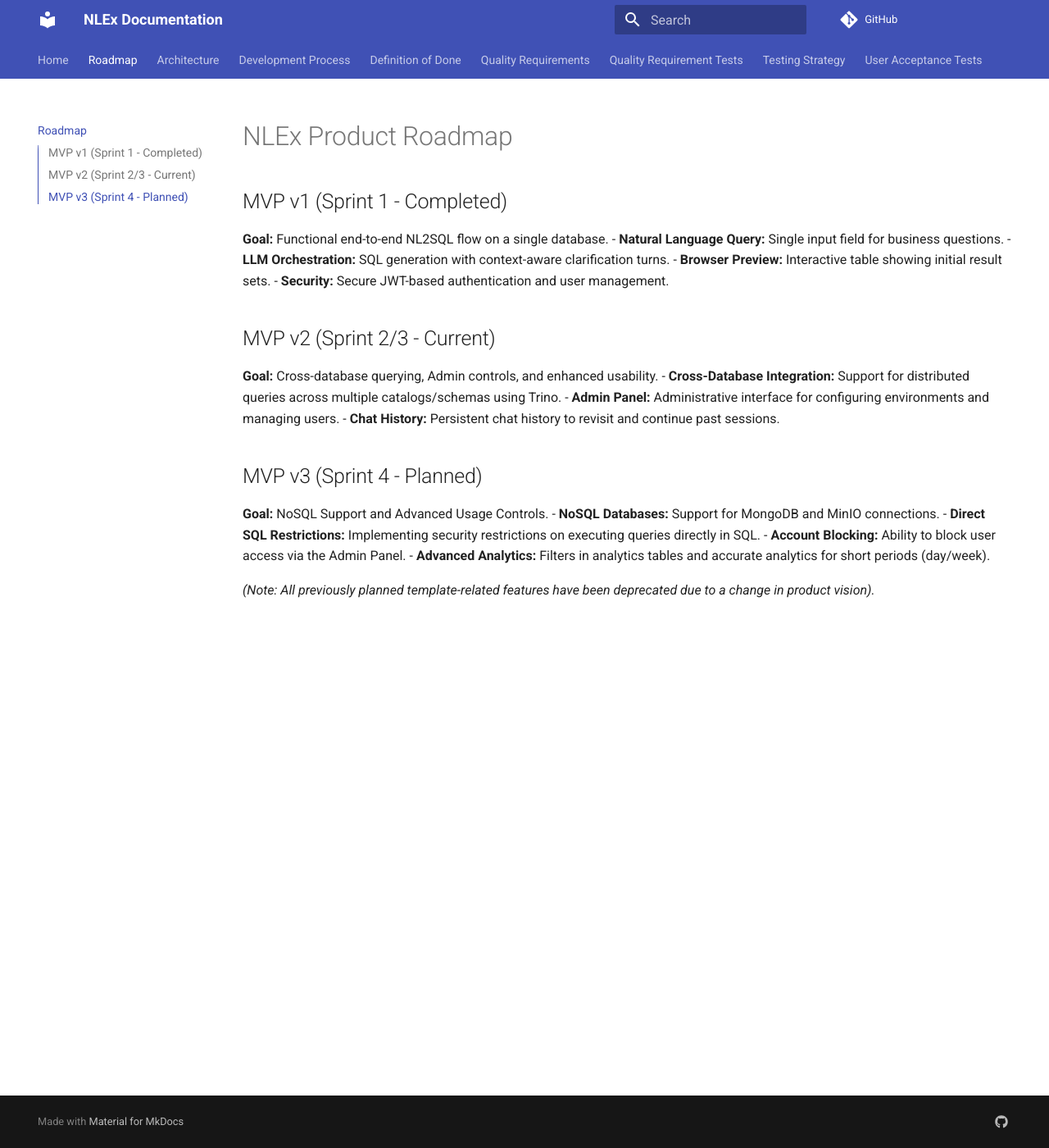
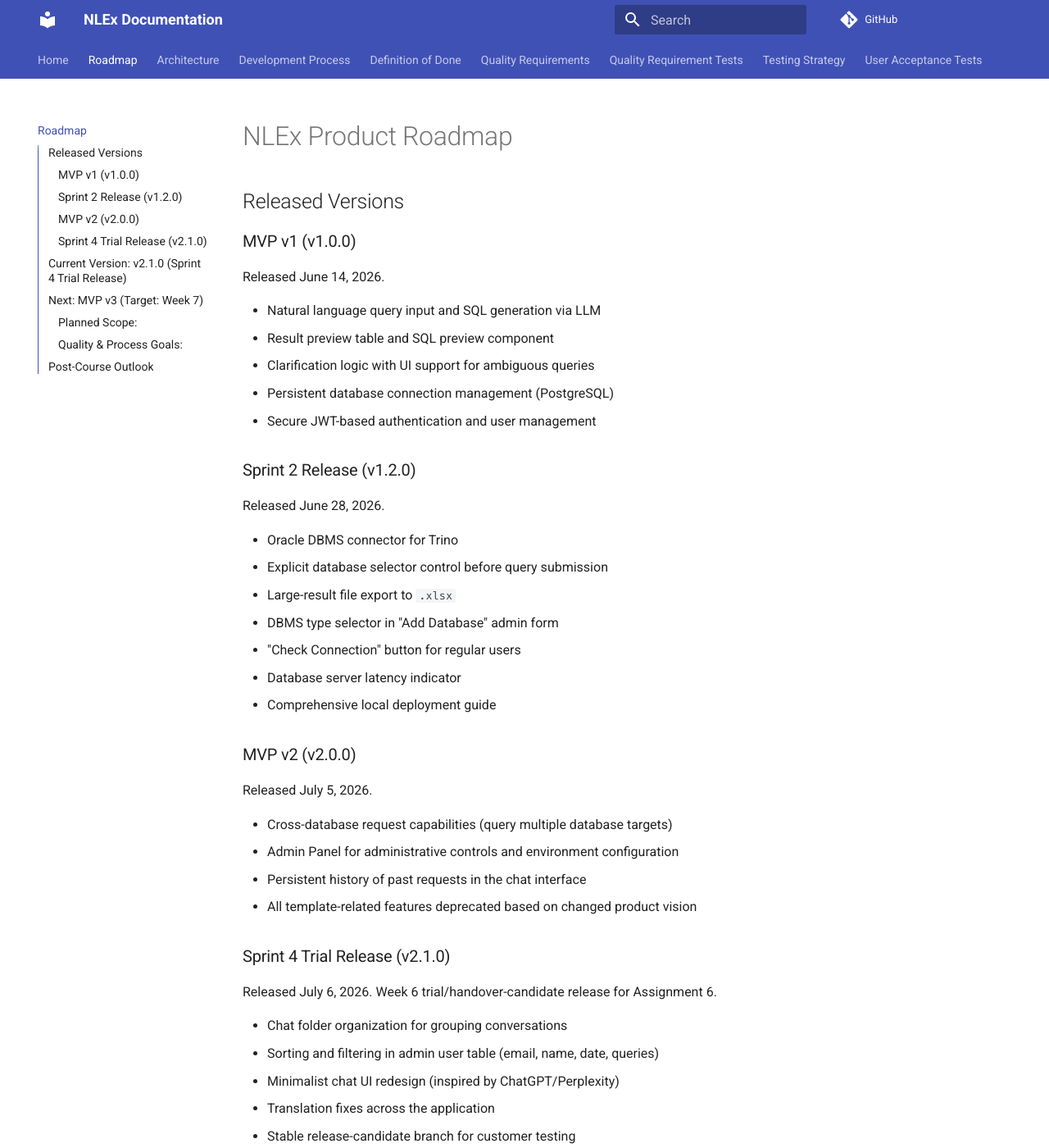
Before and after one commit to NLEx-team/NLEx, an MkDocs documentation site: the page built from docs/roadmap.md, in a window 1280 px wide and 1400 px high. Shown: the whole window at 82% size. Built offline with MkDocs 1.6.1 and Material for MkDocs 9.7.7, drawn with Linux system fonts in a browser that asks for light colours; comment, search, counter and statistics services are not loaded; some of the changed text lies outside the part shown.

```diff
--- a/docs/roadmap.md
+++ b/docs/roadmap.md
@@ -1,23 +1,79 @@
 # NLEx Product Roadmap
 
-## MVP v1 (Sprint 1 - Completed)
-**Goal:** Functional end-to-end NL2SQL flow on a single database.
-- **Natural Language Query:** Single input field for business questions.
-- **LLM Orchestration:** SQL generation with context-aware clarification turns.
-- **Browser Preview:** Interactive table showing initial result sets.
-- **Security:** Secure JWT-based authentication and user management.
+## Released Versions
 
-## MVP v2 (Sprint 2/3 - Current)
-**Goal:** Cross-database querying, Admin controls, and enhanced usability.
-- **Cross-Database Integration:** Support for distributed queries across multiple catalogs/schemas using Trino.
-- **Admin Panel:** Administrative interface for configuring environments and managing users.
-- **Chat History:** Persistent chat history to revisit and continue past sessions.
+### MVP v1 (v1.0.0)
 
-## MVP v3 (Sprint 4 - Planned)
-**Goal:** NoSQL Support and Advanced Usage Controls.
-- **NoSQL Databases:** Support for MongoDB and MinIO connections.
-- **Direct SQL Restrictions:** Implementing security restrictions on executing queries directly in SQL.
-- **Account Blocking:** Ability to block user access via the Admin Panel.
-- **Advanced Analytics:** Filters in analytics tables and accurate analytics for short periods (day/week).
+Released June 14, 2026.
 
-*(Note: All previously planned template-related features have been deprecated due to a change in product vision).*
+- Natural language query input and SQL generation via LLM
+- Result preview table and SQL preview component
+- Clarification logic with UI support for ambiguous queries
+- Persistent database connection management (PostgreSQL)
+- Secure JWT-based authentication and user management
+
+### Sprint 2 Release (v1.2.0)
+
+Released June 28, 2026.
+
+- Oracle DBMS connector for Trino
+- Explicit database selector control before query submission
+- Large-result file export to `.xlsx`
+- DBMS type selector in "Add Database" admin form
+- "Check Connection" button for regular users
+- Database server latency indicator
+- Comprehensive local deployment guide
+
+### MVP v2 (v2.0.0)
+
+Released July 5, 2026.
+
+- Cross-database request capabilities (query multiple database targets)
+- Admin Panel for administrative controls and environment configuration
+- Persistent history of past requests in the chat interface
+- All template-related features deprecated based on changed product vision
+
+### Sprint 4 Trial Release (v2.1.0)
+
+Released July 6, 2026. Week 6 trial/handover-candidate release for Assignment 6.
+
+- Chat folder organization for grouping conversations
+- Sorting and filtering in admin user table (email, name, date, queries)
+- Minimalist chat UI redesign (inspired by ChatGPT/Perplexity)
+- Translation fixes across the application
+- Stable release-candidate branch for customer testing
+- Per-service deployment documentation (initial)
+- Customer handover documentation
+- Architecture diagram added to hosted docs
+
+## Current Version: v2.1.0 (Sprint 4 Trial Release)
+
+The product is feature-complete for core use cases and ready for customer independent testing.
+
+## Next: MVP v3 (Target: Week 7)
+
+### Planned Scope:
+- Customer deployment support (stable branch delivery, VPN certificate documentation)
+- Chart generation: in-app preview and Excel export (if feasible within timeline)
+- Complete per-service deployment documentation for Kubernetes
+- Address customer feedback from production-scale database testing
+- Final transition and handover confirmation
+- Demo Day preparation (presentation, recorded demo)
+
+### Quality & Process Goals:
+- Complete and finalize customer handover documentation
+- Execute UATs with customer participation (independent deployment scenario)
+- Finalize all deployment documentation
+- Obtain transition acceptance from customer
+
+## Post-Course Outlook
+
+The project will be handed over to the customer. The product is self-contained and can be maintained independently using the provided documentation. Future development depends on customer needs and may include:
+
+- Advanced query optimization with DB-specific knowledge bases
+- MCP (Model Context Protocol) integration for ClickHouse and PostgreSQL
+- Performance benchmarking and optimization for production-scale databases
+- Extended chart and visualization capabilities
+- Additional database connector support
+
+*(Note: All previously planned template-related features were deprecated due to a change in product vision.)*
```
Also changed, not shown: docs/customer-handover.md (added, +208 -0 lines).
